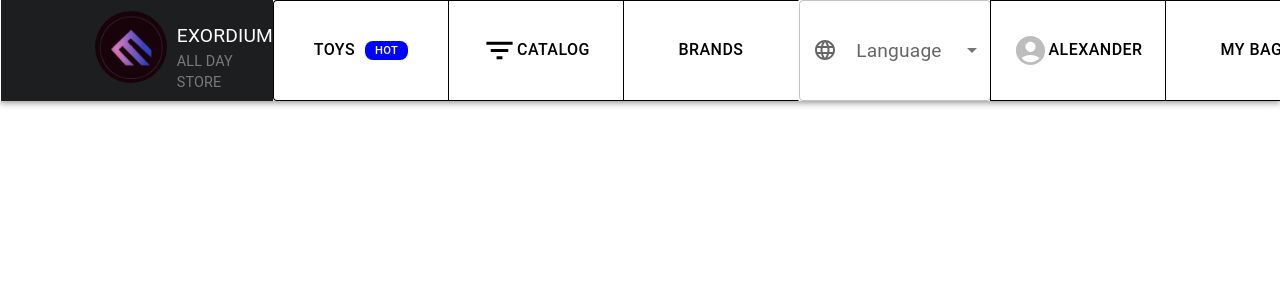
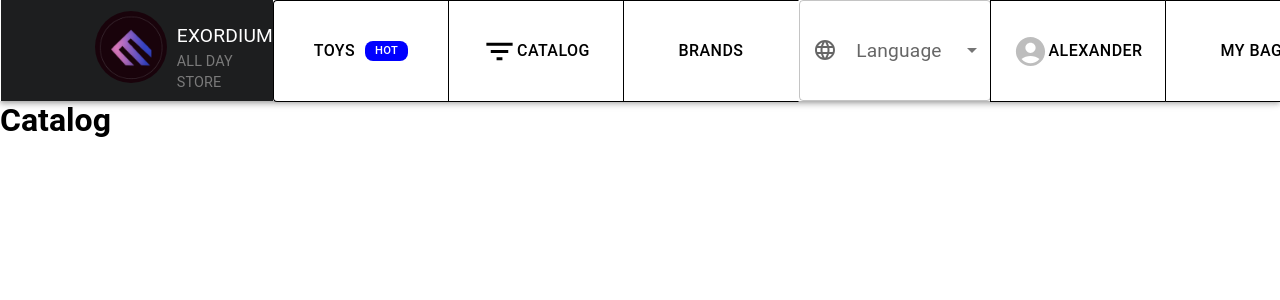
Before and after one commit to Exordium-Project/e-shop, a React (Create React App) app in the folder client/: page /catalog in a window 1280 px wide. Shown: the top 300 px of the page. Built offline with nearby package versions, Linux system fonts and the light colour scheme.

Commit message:
Add basic routing

```diff
--- a/client/src/App.js
+++ b/client/src/App.js
@@ -1,11 +1,24 @@
 import React from 'react'
+import { Route, Routes } from 'react-router-dom'
 import Header from './components/Header/Header';
+import Toys from './components/Header/Toys/Toys';
+import Catalog from './components/Header/Catalog/Catalog';
+import Brands from './components/Header/Brands/Brands'
+import User from './components/Header/User-profile/UserProfile'
+import MyBag from './components/Header/MyBag/MyBag'
 
 function App() {
-
   return (
     <div className="App">
         <Header />
+        <Routes>
+            <Route path='/toys' element={<Toys />} />
+            <Route path='/catalog' element={<Catalog />} />
+            <Route path='/brands' element={<Brands />} />
+            <Route path='/user' element={<User />} />
+            <Route path='/mybag' element={<MyBag />} />
+         </Routes>
+
     </div>
   );
 }
--- /dev/null
+++ b/client/src/components/Header/Brands/Brands.js
@@ -0,0 +1,11 @@
+import React from 'react'
+
+const Brands = () => {
+  return (
+    <div>
+        <h1>Brands</h1>
+    </div>
+  )
+}
+
+export default Brands
--- /dev/null
+++ b/client/src/components/Header/Catalog/Catalog.js
@@ -0,0 +1,11 @@
+import React from 'react'
+
+const Catalog = () => {
+  return (
+    <div>
+        <h1>Catalog</h1>
+    </div>
+  )
+}
+
+export default Catalog
--- a/client/src/components/Header/Header.js
+++ b/client/src/components/Header/Header.js
@@ -5,6 +5,7 @@ import AccountCircleRoundedIcon from '@mui/icons-material/AccountCircleRounded';
 import LanguageRoundedIcon from '@mui/icons-material/LanguageRounded';
 import ShoppingCartOutlinedIcon from '@mui/icons-material/ShoppingCartOutlined';
 import FilterListOutlinedIcon from '@mui/icons-material/FilterListOutlined';
+import { Link } from 'react-router-dom'
 
 const Header = () => {
   return(
@@ -24,11 +25,11 @@ const Header = () => {
               </Typography>
 
                 <ButtonGroup sx={{height: '6.3rem'}}>
-                    <Button sx={{width: '11rem', color: 'black', border: '1px solid black', fontSize: '1rem'}}>Toys
+                <Link to='/toys' style={{textDecoration: 'none'}}><Button sx={{width: '11rem', color: 'black',border: '1px solid black', fontSize: '1rem', height: '6.4rem'}}>Toys
                       <span style={{marginLeft: '10px', background: 'blue', color: 'white', borderRadius: '0.5rem', fontSize: '0.7rem', width: '30%'}}>hot</span>
-                    </Button>
-                    <Button sx={{width: '11rem', color: 'black', border: '1px solid black', fontSize: '1rem'}}><FilterListOutlinedIcon fontSize="large"/> Catalog</Button>
-                    <Button sx={{width: '11rem', color: 'black', border: '1px solid black', fontSize: '1rem'}}>Brands</Button>
+                    </Button></Link>
+                    <Link to='/catalog' style={{textDecoration: 'none'}}><Button sx={{width: '11rem', color: 'black', border: '1px solid black', fontSize: '1rem', height: '6.4rem'}}><FilterListOutlinedIcon fontSize="large"/> Catalog</Button></Link>
+                    <Link to='/brands' style={{textDecoration: 'none'}}><Button sx={{width: '11rem', color: 'black', border: '1px solid black', fontSize: '1rem', height: '6.4rem'}}>Brands</Button></Link>
                     <FormControl fullWidth sx={{color: 'black', width: '12rem'}}>
                         <InputLabel sx={{mt: '1.4rem'}}><LanguageRoundedIcon /></InputLabel>
                         <InputLabel sx={{mt: '1.3rem', ml: '2.7rem', fontSize: '1.2rem'}}>Language</InputLabel>
@@ -37,8 +38,8 @@ const Header = () => {
                               <MenuItem value='BUL'>BUL</MenuItem>
                           </Select>
                     </FormControl>
-                    <Button sx={{width: '11rem', color: 'black', border: '1px solid black', fontSize: '1rem'}}><AccountCircleRoundedIcon color='disabled' fontSize='large'/> Alexander</Button>
-                    <Button sx={{width: '13rem',color: 'black',border: '1px solid black', mr: '-1.4rem', fontSize: '1rem',fontSize: '1rem'}}>MY BAG <ShoppingCartOutlinedIcon fontSize='large'/></Button>
+                    <Link to='/user' style={{textDecoration: 'none'}}><Button sx={{width: '11rem', color: 'black', border: '1px solid black', fontSize: '1rem', height: '6.4rem'}}><AccountCircleRoundedIcon color='disabled' fontSize='large'/> Alexander</Button></Link>
+                    <Link to='/mybag' style={{textDecoration: 'none'}}><Button sx={{width: '13rem',color: 'black',border: '1px solid black', mr: '-1.4rem', fontSize: '1rem',fontSize: '1rem', height: '6.4rem'}}>MY BAG <ShoppingCartOutlinedIcon fontSize='large'/></Button></Link>
                 </ButtonGroup>
 
 
--- /dev/null
+++ b/client/src/components/Header/MyBag/MyBag.js
@@ -0,0 +1,11 @@
+import React from 'react'
+
+const MyBag = () => {
+  return (
+    <div>
+        <h1>My Bag</h1>
+    </div>
+  )
+}
+
+export default MyBag
--- /dev/null
+++ b/client/src/components/Header/Toys/Toys.js
@@ -0,0 +1,11 @@
+import React from 'react'
+
+const Toys = () => {
+  return (
+    <div>
+        <h1>Toys</h1>
+    </div>
+  )
+}
+
+export default Toys
--- /dev/null
+++ b/client/src/components/Header/User-profile/UserProfile.js
@@ -0,0 +1,11 @@
+import React from 'react'
+
+const UserProfile = () => {
+  return (
+    <div>
+        <h1>User</h1>
+    </div>
+  )
+}
+
+export default UserProfile
--- a/client/src/index.js
+++ b/client/src/index.js
@@ -2,10 +2,13 @@ import React from 'react';
 import ReactDOM from 'react-dom/client';
 import './index.css';
 import App from './App';
+import { BrowserRouter } from 'react-router-dom';
 
 const root = ReactDOM.createRoot(document.getElementById('root'));
 root.render(
   <React.StrictMode>
+    <BrowserRouter>
         <App />
+    </BrowserRouter>
   </React.StrictMode>
 );
```
